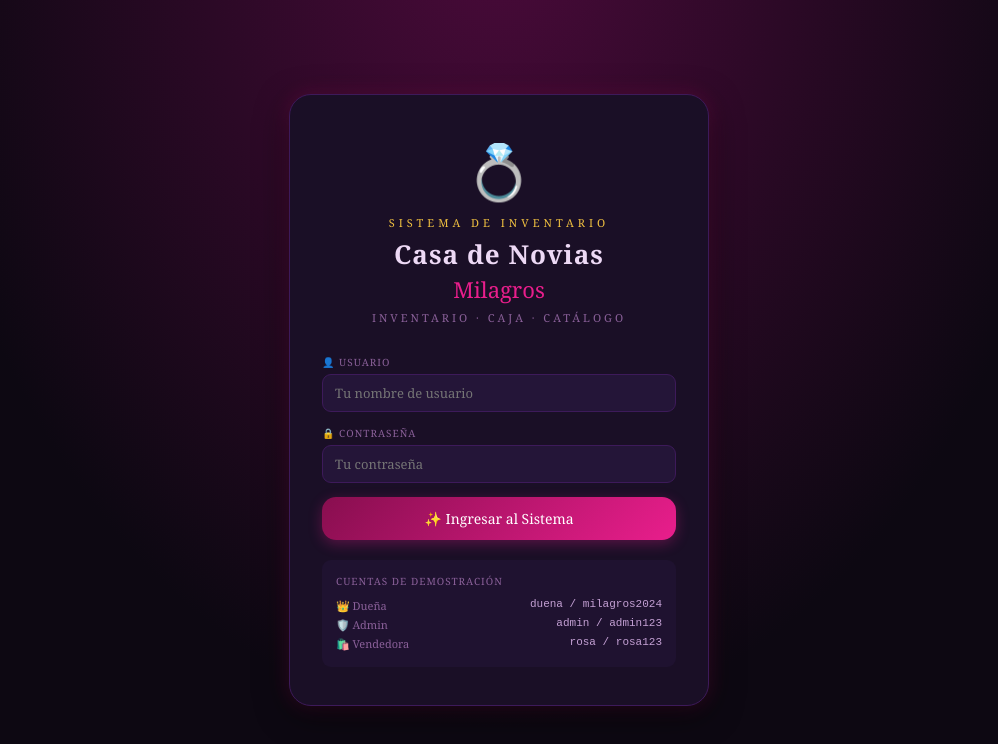
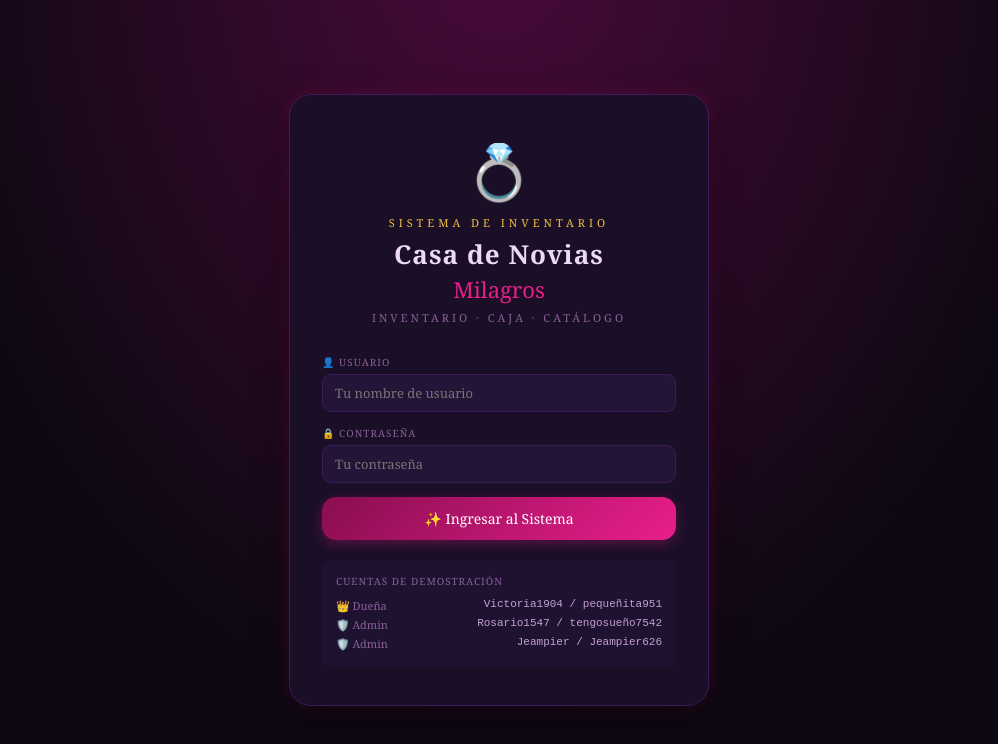
Before and after one commit to jeampier626-alt/milagros-sistema, a React (Vite) app: page / in a window 1280 px wide. Shown: the top 744 px of the page, without its empty margins (141-1139 px from the left). Built offline with nearby package versions, Linux system fonts and the light colour scheme.

Commit message:
Actualizar usuarios

```diff
--- a/src/components/Login.jsx
+++ b/src/components/Login.jsx
@@ -44,7 +44,7 @@ export default function Login() {
 
         <div className="auth-demo">
           <p className="auth-demo-title">Cuentas de demostración</p>
-          {[["👑 Dueña","duena","milagros2024"],["🛡️ Admin","admin","admin123"],["🛍️ Vendedora","rosa","rosa123"]].map(([r,u,p])=>(
+          {[["👑 Dueña","Victoria1904","pequeñita951"],["🛡️ Admin","Rosario1547","tengosueño7542"],["🛡️ Admin","Jeampier","Jeampier626"]].map(([r,u,p])=>(
             <div className="auth-demo-row" key={u}>
               <span>{r}</span>
               <code style={{color:"var(--text3)",fontSize:11}}>{u} / {p}</code>
--- a/src/data/constants.js
+++ b/src/data/constants.js
@@ -63,10 +63,9 @@ export const TXN_META = {
 
 // ── Initial users ─────────────────────────────────────────────────────────
 export const SEED_USERS = [
-  { id:1, name:"Milagros Flores",  username:"duena",   password:"milagros2024", role:"owner",  active:true },
-  { id:2, name:"Carmen Rodríguez", username:"admin",   password:"admin123",     role:"admin",  active:true },
-  { id:3, name:"Rosa Quispe",      username:"rosa",    password:"rosa123",      role:"seller", active:true },
-  { id:4, name:"Ana Torres",       username:"ana",     password:"ana123",       role:"seller", active:true },
+  { id:1, name:"Victoria Ramos Cano",  username:"Victoria1904", password:"pequeñita951", role:"owner",  active:true },
+  { id:2, name:"Rosario Ramos Cano",   username:"Rosario1547",  password:"tengosueño7542", role:"admin",  active:true },
+  { id:3, name:"Jeampier Muñoz Silva", username:"Jeampier",     password:"Jeampier626",  role:"admin",  active:true },
 ];
 
 // ── Initial inventory ─────────────────────────────────────────────────────
```
